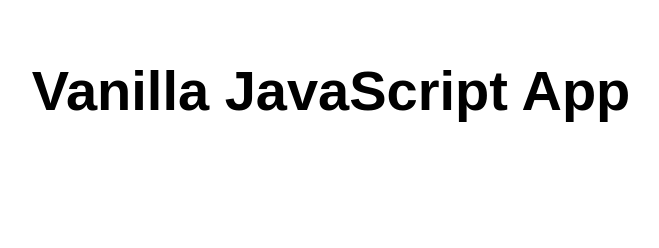
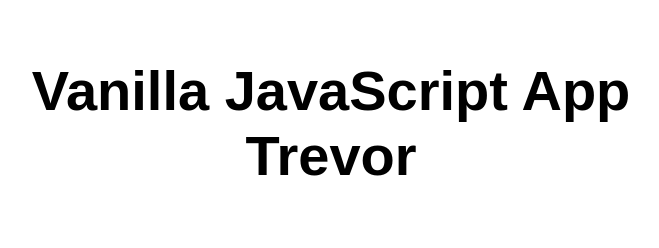
Before and after one commit to Hulisani351/my-first-static-web-app, a website: page src/index.html in a window 1280 px wide. Shown: the whole page, without its empty margins (309-968 px from the left). Drawn offline with Linux system fonts and the light colour scheme.

Commit message:
bnchuasd

```diff
--- a/src/index.html
+++ b/src/index.html
@@ -10,7 +10,7 @@
 
 <body>
   <main>
-    <h1>Vanilla JavaScript App</h1>
+    <h1>Vanilla JavaScript App Trevor</h1>
   </main>
 </body>
 
```
